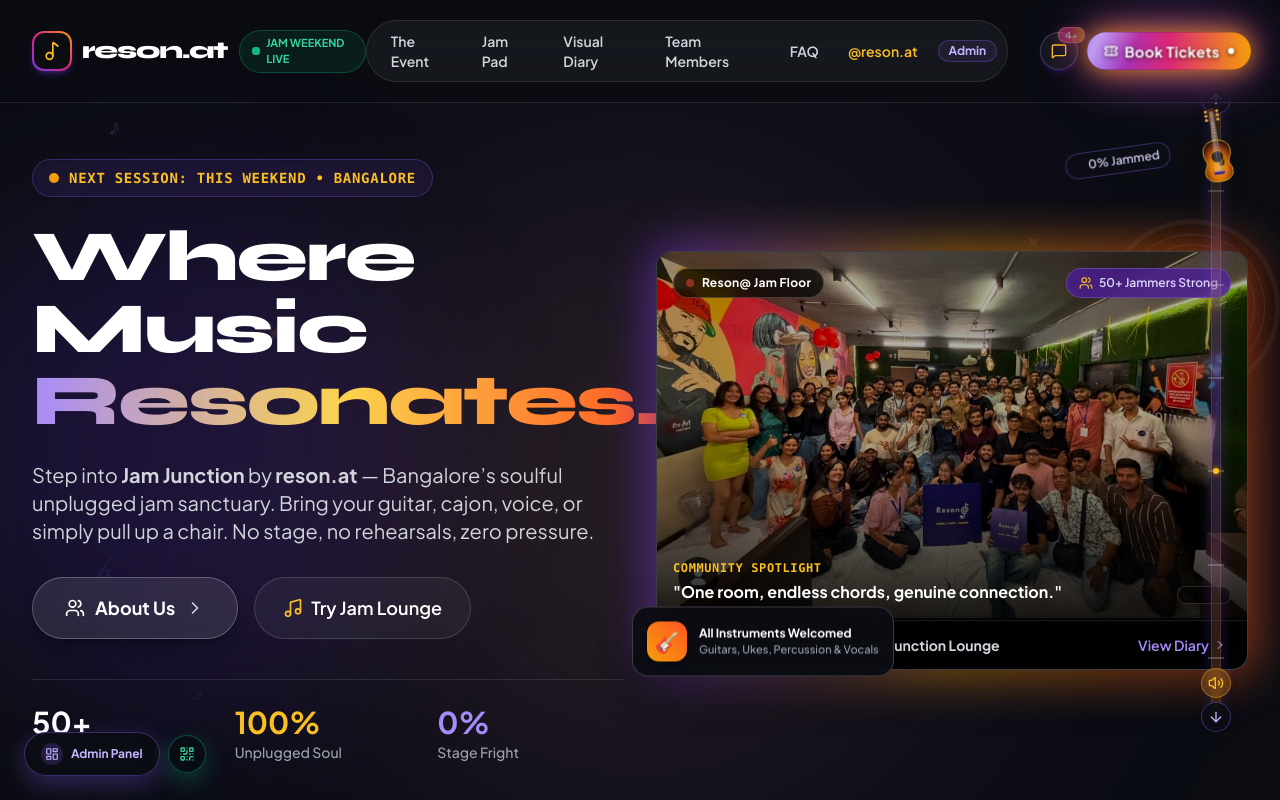
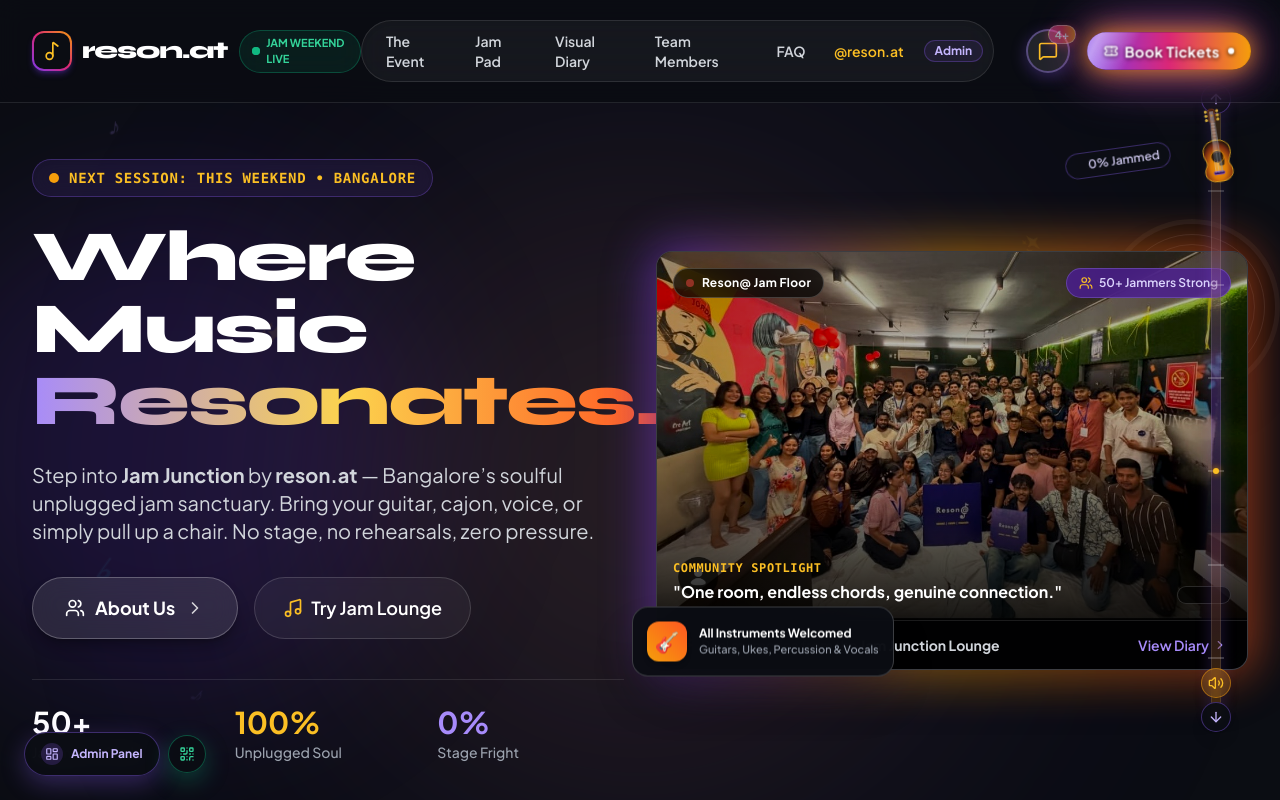
Before and after one commit to RohitChandra-1403/reson.at-jam-junction, a React (Vite) app: page / in a window 1280 px wide. Shown: the top 800 px of the page. Built offline with nearby package versions, Linux system fonts and the light colour scheme.

Commit message:
Increase messaging icon size and add comfortable spacing beside Book Tickets

```diff
--- a/src/components/Navbar.jsx
+++ b/src/components/Navbar.jsx
@@ -97,18 +97,18 @@
           </nav>
 
           {/* Action Button Group: Anonymous Chat + Balanced Proportional Book Tickets */}
-          <div className="flex items-center gap-2.5 sm:gap-3 ml-4 sm:ml-6 lg:ml-8 shrink-0">
-            {/* Anonymous Messaging Trigger Button with 4+ badge */}
+          <div className="flex items-center gap-3.5 sm:gap-5 ml-4 sm:ml-6 lg:ml-8 shrink-0">
+            {/* Anonymous Messaging Trigger Button with 4+ badge (Enlarged & comfortably spaced) */}
             <button
               onClick={onOpenChat}
-              className="relative p-2 sm:p-2.5 rounded-full bg-white/5 hover:bg-white/10 border border-violet-400/30 text-amber-300 hover:text-white transition-all transform active:scale-95 shadow-md shadow-violet-900/30 flex items-center justify-center group"
+              className="relative w-10 h-10 sm:w-11 sm:h-11 rounded-full bg-white/10 hover:bg-white/15 border-2 border-violet-400/40 hover:border-amber-400/60 text-amber-300 hover:text-white transition-all transform hover:scale-105 active:scale-95 shadow-[0_4px_16px_rgba(139,92,246,0.3)] flex items-center justify-center group"
               title="Connect, Create, Resonate (Anonymous Community Chat)"
               aria-label="Open Anonymous Community Chat (4+ new messages)"
             >
-              <MessageSquare className="w-4 h-4 sm:w-4.5 sm:h-4.5 text-amber-400 group-hover:scale-110 transition-transform" />
+              <MessageSquare className="w-5 h-5 sm:w-5.5 sm:h-5.5 text-amber-400 group-hover:text-amber-300 group-hover:scale-110 transition-transform" />
 
               {/* Glowing 4+ Notification Badge */}
-              <span className="absolute -top-1.5 -right-2 px-1.5 py-0.5 bg-gradient-to-r from-pink-500 via-rose-500 to-amber-500 text-white text-[10px] font-black rounded-full shadow-[0_2px_8px_rgba(244,63,94,0.6)] border border-white/40 animate-pulse flex items-center justify-center min-w-[20px] leading-none">
+              <span className="absolute -top-1.5 -right-2 px-1.5 py-0.5 bg-gradient-to-r from-pink-500 via-rose-500 to-amber-500 text-white text-[10px] sm:text-[11px] font-black rounded-full shadow-[0_2px_10px_rgba(244,63,94,0.7)] border border-white/50 animate-pulse flex items-center justify-center min-w-[22px] h-[19px] leading-none">
                 4+
               </span>
             </button>
```
